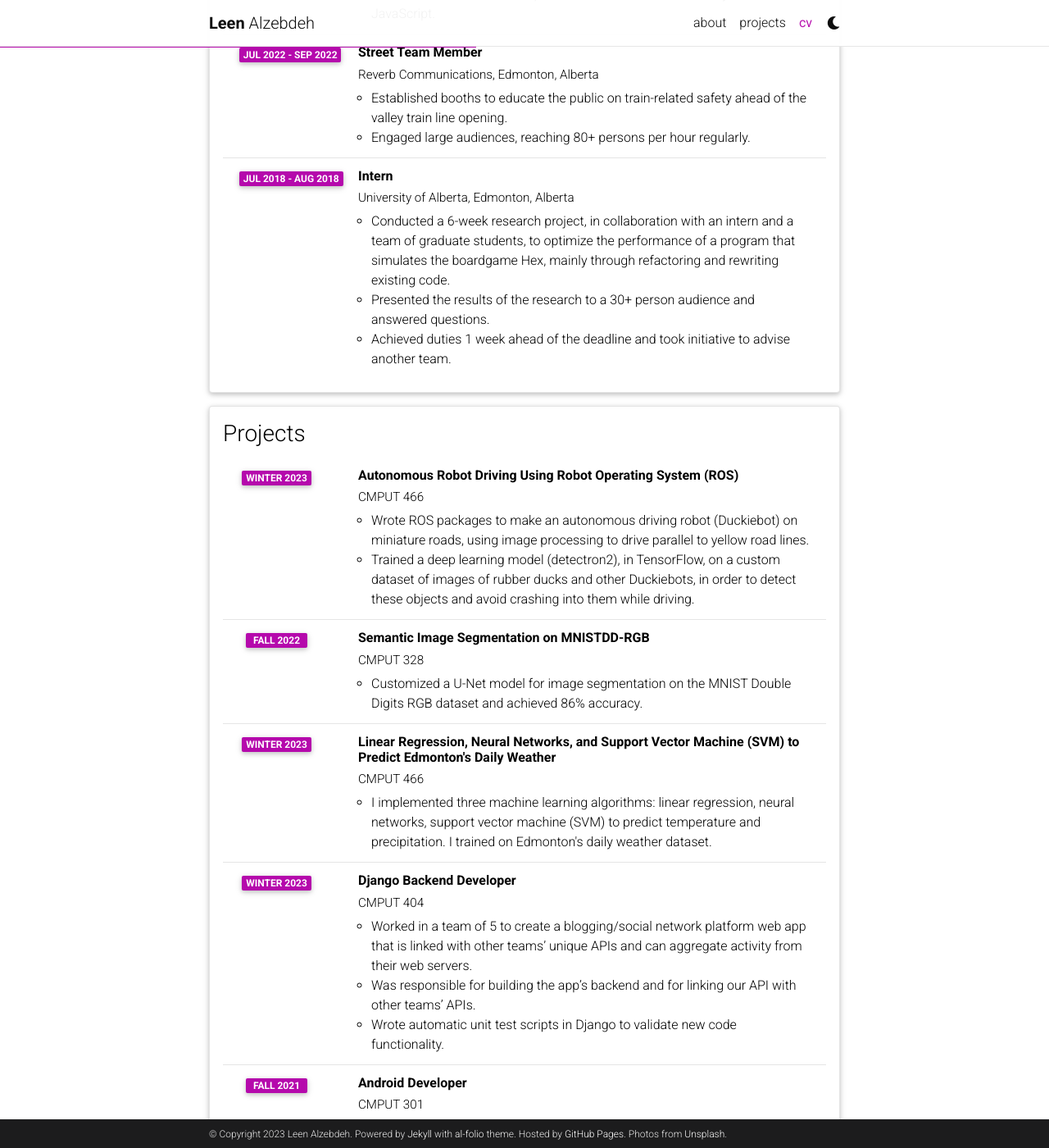
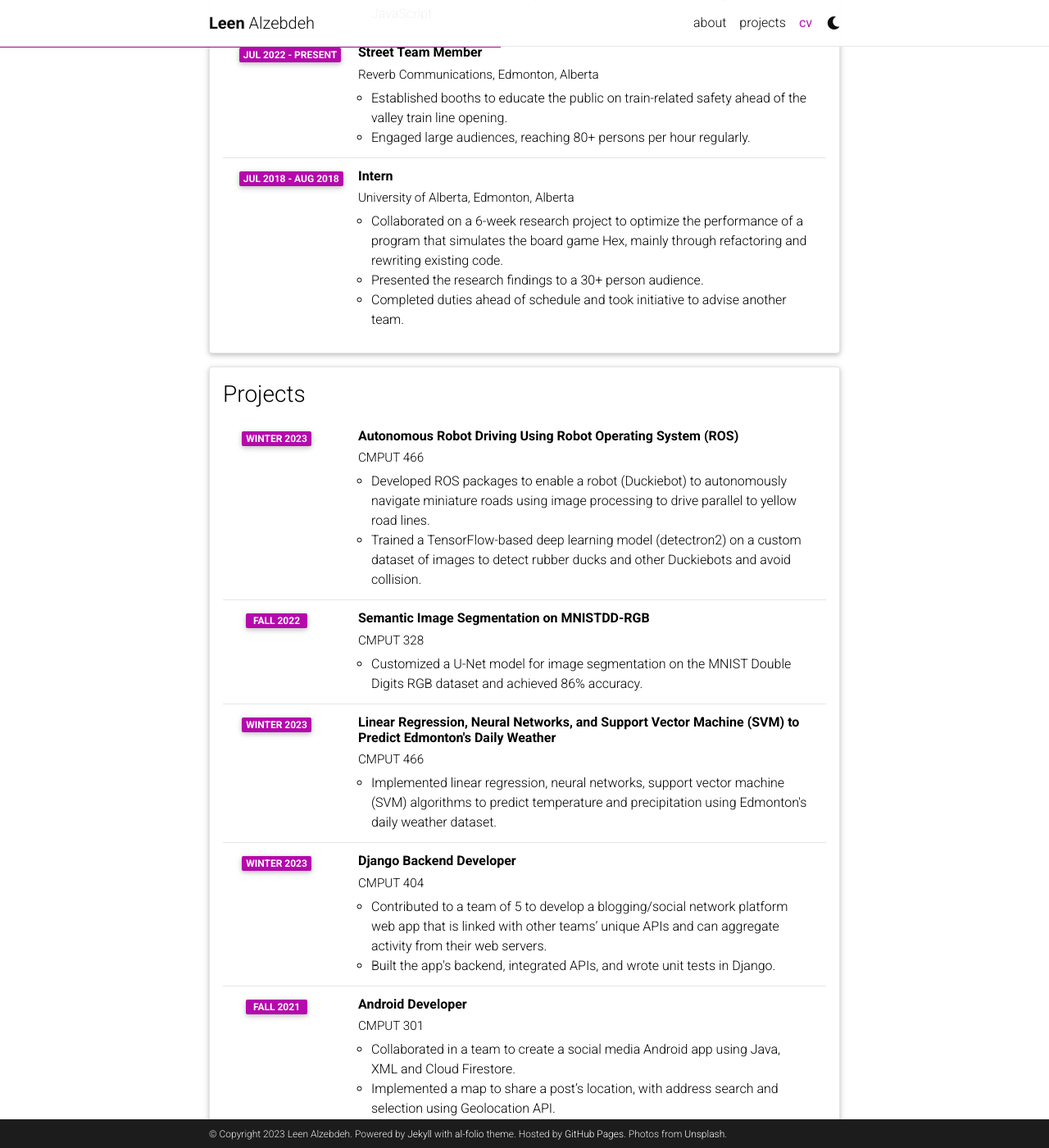
Before and after one commit to LeenZebdeh/LeenZebdeh.github.io, a Jekyll site: the page built from _pages/cv.md, in a window 1280 px wide and 1400 px high, scrolled down 1109 px. Shown: the whole window at 82% size. Built offline with Jekyll 4.4.1, drawn with Linux system fonts in a browser that asks for light colours; comment, search, counter and statistics services are not loaded; a style sheet for code colours, icons or effects is not loaded; some of the changed text lies outside the part shown.

Commit message:
update resume

```diff
--- a/_data/cv.yml
+++ b/_data/cv.yml
@@ -25,31 +25,29 @@
       institution: Zero RampUp, Remote
       year: Sep 2022 - Dec 2022
       description:
-        - Worked in a team of 7 and maintained, developed, and designed a subscription website using JavaScript (React with ES6).
-        - Worked in an Agile environment with weekly stand-ups and conducted 2 hours of sprint planning per week.
-        - Created a custom React Hook, which handles asynchronous data retrieval from REST API, to display subscriptions.
-        - Pair programmed with 3 frontend developers and reviewed the team’s code to ensure quality.
+        - Collaborated in a 7-member team to develop and deploy a business website using JavaScript (React ES6).
+        - Utilized Agile methodology with weekly stand-ups and sprint planning.
+        - Developed custom React Hooks to facilitate seamless retrieval of asynchronous data from a REST API and dynamically update website components.
+        - Engaged in pair programming with frontend developers and conducted code reviews to ensure code quality.
     - title: Tutor
       institution: Paper Edu, Remote
       year: 2020 - Present
       description:
         - Tutor K-12 students in computer science and mathematics, earning an average of 94% positive reviews.
         - Provide code review for computer science students in Java, Python, C and JavaScript.
-
     - title: Street Team Member
       institution: Reverb Communications, Edmonton, Alberta
-      year: Jul 2022 - Sep 2022
+      year: Jul 2022 - Present
       description:
         - Established booths to educate the public on train-related safety ahead of the valley train line opening.
         - Engaged large audiences, reaching 80+ persons per hour regularly.
-
     - title: Intern
       institution: University of Alberta, Edmonton, Alberta
       year: Jul 2018 - Aug 2018
       description:
-        - Conducted a 6-week research project, in collaboration with an intern and a team of graduate students, to optimize the performance of a program that simulates the boardgame Hex, mainly through refactoring and rewriting existing code.
-        - Presented the results of the research to a 30+ person audience and answered questions.
-        - Achieved duties 1 week ahead of the deadline and took initiative to advise another team.
+        - Collaborated on a 6-week research project to optimize the performance of a program that simulates the board game Hex, mainly through refactoring and rewriting existing code.
+        - Presented the research findings to a 30+ person audience.
+        - Completed duties ahead of schedule and took initiative to advise another team.
 - title: Projects
   type: time_table
   contents:
@@ -57,8 +55,8 @@
       institution: CMPUT 466
       year: Winter 2023
       description:
-        - Wrote ROS packages to make an autonomous driving robot (Duckiebot) on miniature roads, using image processing to drive parallel to yellow road lines.
-        - Trained a deep learning model (detectron2), in TensorFlow, on a custom dataset of images of rubber ducks and other Duckiebots, in order to detect these objects and avoid crashing into them while driving.
+        - Developed ROS packages to enable a robot (Duckiebot) to autonomously navigate miniature roads using image processing to drive parallel to yellow road lines.
+        - Trained a TensorFlow-based deep learning model (detectron2) on a custom dataset of images to detect rubber ducks and other Duckiebots and avoid collision.
     - title: Semantic Image Segmentation on MNISTDD-RGB
       institution: CMPUT 328
       year: Fall 2022
@@ -68,27 +66,26 @@
       institution: CMPUT 466
       year: Winter 2023
       description: >
-        I implemented three machine learning algorithms: linear regression, neural networks, support vector machine (SVM) to predict temperature and precipitation. I trained on Edmonton's daily weather dataset.
+        Implemented linear regression, neural networks, support vector machine (SVM) algorithms to predict temperature and precipitation using Edmonton's daily weather dataset.
     - title: Django Backend Developer
       institution: CMPUT 404
       year: Winter 2023
       description:
-        - Worked in a team of 5 to create a blogging/social network platform web app that is linked with other teams’ unique APIs and can aggregate activity from their web servers.
-        - Was responsible for building the app’s backend and for linking our API with other teams’ APIs.
-        - Wrote automatic unit test scripts in Django to validate new code functionality.
+        - Contributed to a team of 5 to develop a blogging/social network platform web app that is linked with other teams’ unique APIs and can aggregate activity from their web servers.
+        - Built the app's backend, integrated APIs, and wrote unit tests in Django.
     - title: Android Developer
       institution: CMPUT 301
       year: Fall 2021
       description:
-        - Worked in a team to create a fully functional social media app using Java, XML and Cloud Firestore.
-        - Implemented a map, to share a post’s location, with address search and selection using Geolocation API.
-        - Used JUnit to build unit testing that prevents bugs and dramatically improved code quality.
+        - Collaborated in a team to create a social media Android app using Java, XML and Cloud Firestore.
+        - Implemented a map to share a post’s location, with address search and selection using Geolocation API.
+        - Employed JUnit for unit testing to enhance code quality and prevent bugs.
 - title: Relevant Courses
   type: nested_list
   contents:
     - title: CMPUT 401 - Software Process and Product Management
       items:
-        - Practiced best practices in software project and product development.
+        - Demonstrated best practices in software project and product development.
     - title: CMPUT 328 - Visual Recognition
       items:
         - Implemented supervised and unsupervised machine learning methods, such as Autoencoders, LTSM, and unsupervised domain adaptation
```
